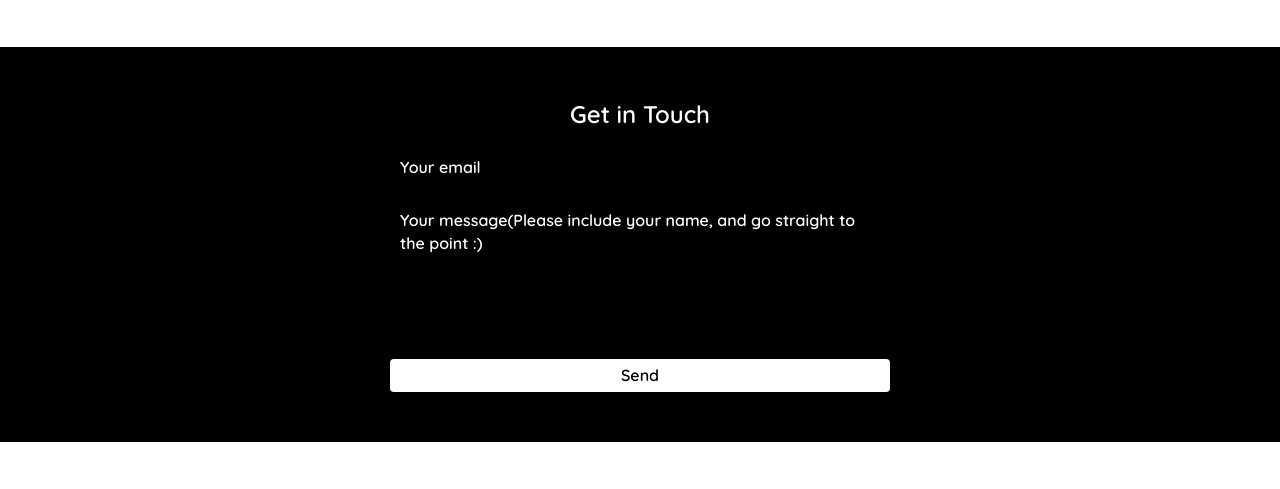
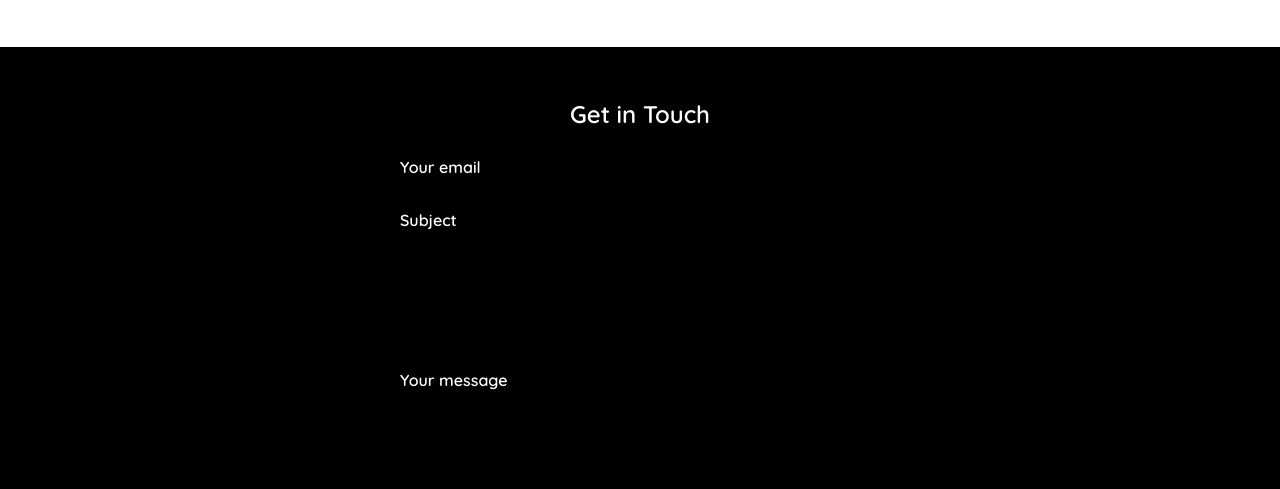
Before and after one commit to jobafash/jobafash.github.io, a website: page index.html in a window 1280 px wide. Shown: the part 3628-4117 px from the top of the page. Drawn offline with nearby package versions, Linux system fonts and the light colour scheme.

Commit message:
Changes completed

```diff
--- a/index.html
+++ b/index.html
@@ -205,7 +205,8 @@
             <form method="POST" action="https://formspree.io/xjvapwyn">
                 <input type="hidden" name="_subject" value="Contact request from personal website" />
                 <input type="email" name="_replyto" placeholder="Your email" required>
-                <textarea name="message" placeholder="Your message(Please include your name, and go straight to the point :)" required></textarea>
+		<textarea name="subject" placeholder="Subject" required></textarea>
+                <textarea name="message" placeholder="Your message" required></textarea>
                 <button type="submit">Send</button>
             </form>
         </div>
```
